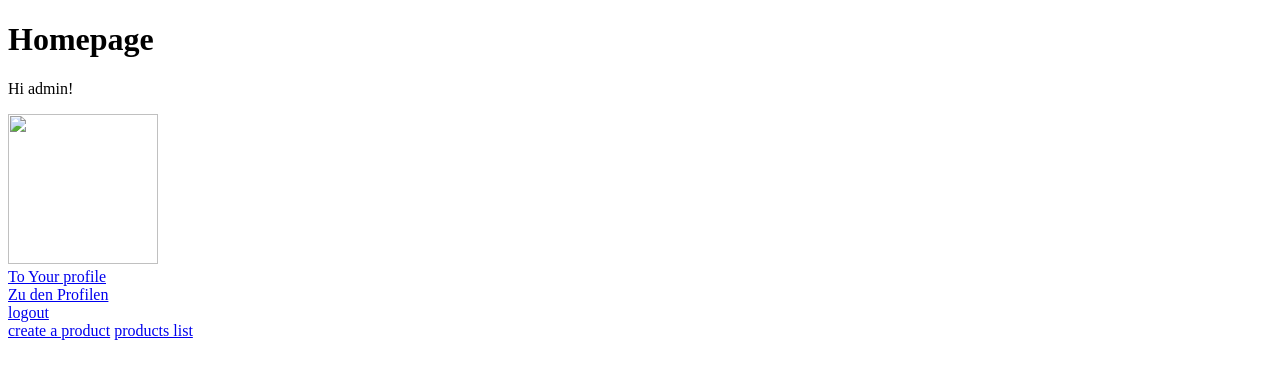
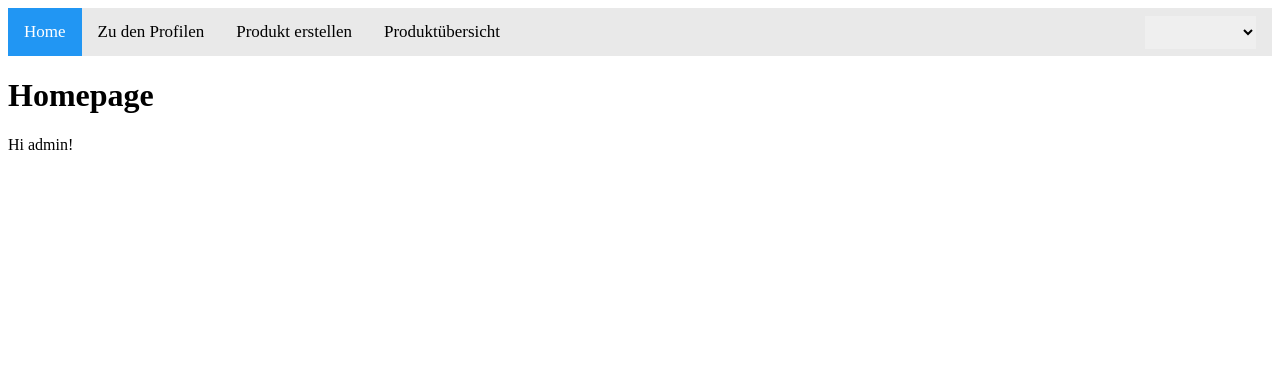
Before and after one commit to Sven12345re/WebPyProject, a Django app: page / in a window 1280 px wide. Shown: the top 379 px of the page. Run offline with Django 3.2, Linux system fonts and the light colour scheme; a user stored in the database is signed in; data comes from the database, SQL or seed files in the repository; both versions use the stored data as it was after the commit; some libraries are stand-ins or nearby versions.

Commit message:
Nav gestylt

```diff
--- a/products/static/products/books_style.css
+++ b/products/static/products/books_style.css
@@ -1,4 +1,4 @@
-body {
+h2 {
     font-size: 30px;
     color: darkblue;
     background: gold;
--- /dev/null
+++ b/static/css/styleCompleteWebsite.css
@@ -0,0 +1,53 @@
+/* Add a black background color to the top navigation bar */
+.topnav {
+  overflow: hidden;
+  background-color: #e9e9e9;
+}
+
+/* Style the links inside the navigation bar */
+.topnav a {
+  float: left;
+  display: block;
+  color: black;
+  text-align: center;
+  padding: 14px 16px;
+  text-decoration: none;
+  font-size: 17px;
+}
+
+/* Change the color of links on hover */
+.topnav a:hover {
+  background-color: #ddd;
+  color: black;
+}
+
+/* Style the "active" element to highlight the current page */
+.topnav a.active {
+  background-color: #2196F3;
+  color: white;
+}
+
+/* Style the search box inside the navigation bar */
+.topnav select {
+  float: right;
+  padding: 6px;
+  border: none;
+  margin-top: 8px;
+  margin-right: 16px;
+  font-size: 17px;
+}
+
+/* When the screen is less than 600px wide, stack the links and the search field vertically instead of horizontally */
+@media screen and (max-width: 600px) {
+  .topnav a, .topnav input[type=text] {
+    float: none;
+    display: block;
+    text-align: left;
+    width: 100%;
+    margin: 0;
+    padding: 14px;
+  }
+  .topnav input[type=text] {
+    border: 1px solid #ccc;
+  }
+}
--- a/templates/base.html
+++ b/templates/base.html
@@ -3,8 +3,44 @@
 <head>
     <meta charset="utf-8">
     <title>{% block title %}Base Titel{% endblock %}</title>
+    {% block css %}{% endblock %}
+    {% load static %}
+    <script src='https://kit.fontawesome.com/a076d05399.js'></script>
+    <link rel="stylesheet" type="text/css" href="{% static 'css/styleCompleteWebsite.css' %}">
 </head>
 <body>
+    <div class="topnav" id="navigation">
+        <a class="navPoint" href="{% url 'home' %}">Home</a>
+        <a class="navPoint" href="{% url 'allProfile' %}">Zu den Profilen</a>
+        <a class="navPoint" href="{% url 'product-create' %}">Produkt erstellen</a>
+        <a class="navPoint" href="{% url 'product-list' %}">Produktübersicht</a>
+        {% if user.is_authenticated %}
+            <select class="navPoint" name="profile" onchange="window.location.href=this.value;">
+                <option><i class='fas fa-user'></i></option>
+                <option value="{% url 'profile' %}">Dein Profil</option>
+                <option value="{% url 'logout' %}"><a class="navPoint" href="{% url 'logout' %}">logout</a></option>
+            </select>
+        {% endif %}
+    </div>
     {% block content %}Base Block{% endblock %}
+
+    <script>
+        navTest = document.getElementsByClassName("navPoint")
+        var url = window.location.pathname
+        switch (url) {
+            case '/':
+                navTest[0].classList.add("active")
+                break;
+            case '/users/allProfile/':
+                navTest[1].classList.add("active")
+                break;
+            case '/product/add/':
+                navTest[2].classList.add("active")
+                break;
+            case '/product/show/':
+                navTest[3].classList.add("active")
+                break;
+        }
+    </script>
 </body>
 </html>
--- a/templates/home.html
+++ b/templates/home.html
@@ -6,13 +6,6 @@
     <h1>Homepage</h1>
     {% if user.is_authenticated %}
         <p>Hi {{ user.username }}!</p>
-        <img src="{{ user.profile.profile_picture.url }}" height="150" width="150"><br>
-        <a href="{% url 'profile' %}">To Your profile </a><br>
-        <a href="{% url 'allProfile' %}">Zu den Profilen</a><br>
-        <a href="{% url 'logout' %}">logout</a>
-        <br>
-      <a href="{% url 'product-create' %}"> create a product</a>
-        <a href="{% url 'product-list' %}">  products list</a>
 
     {% else %}
         <p>You are not logged in</p>
--- a/users/templates/profile_list.html
+++ b/users/templates/profile_list.html
@@ -1,3 +1,8 @@
+{% extends "base.html" %}
+{% load static %}
+<link rel="stylesheet" type="text/css" href="{% static 'products/books_style.css' %}">
+
+{% block content %}
     <h1>Alle Profile</h1>
     <ul>
         {% for profile in all_profiles %}
@@ -6,3 +11,4 @@
             <br>
         {% endfor %}
     </ul>
+{% endblock %}
```
Also changed, not shown: products/templates/product-create.html (+10 -11 lines), products/templates/product-list.html (+4 -4 lines), static/js/nav.js (added, +11 -0 lines), db.sqlite3, media/products/motiv-1.jpg (added). Lines whose indentation alone changed are shown as unchanged.
